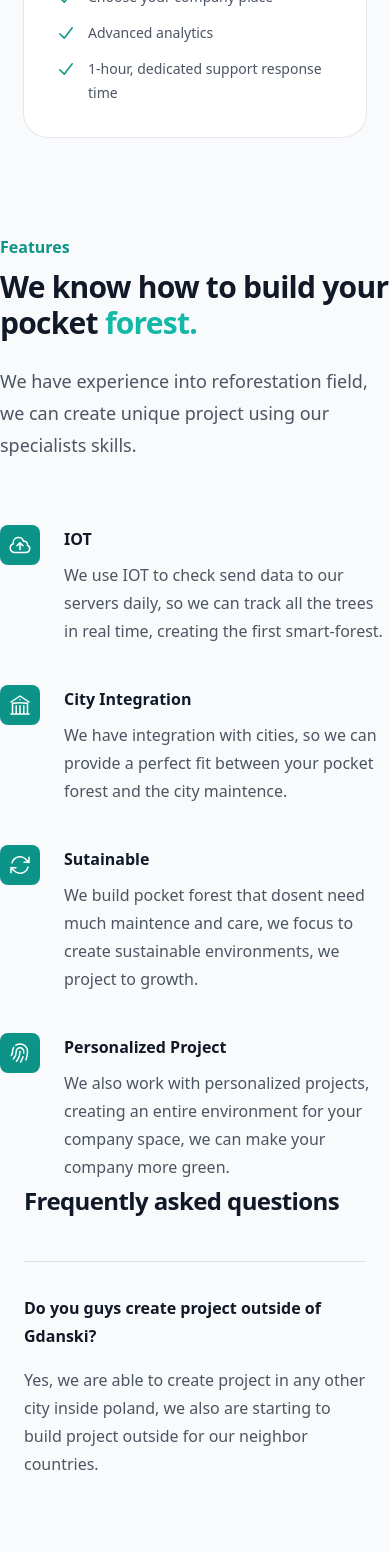
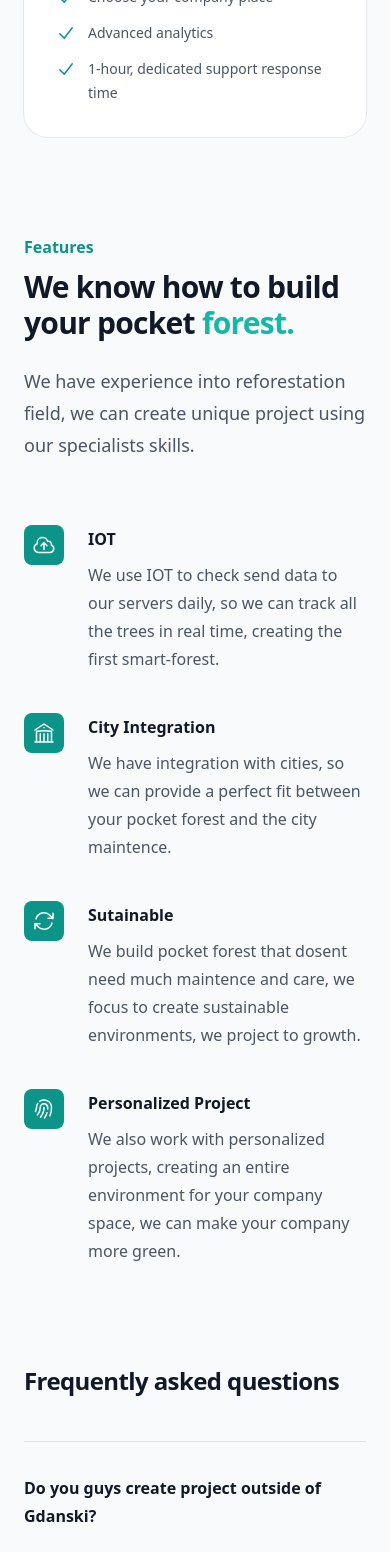
Before and after one commit to marcus-gomes-v/prompland, a Next.js app: page / in a window 390 px wide. Shown: the part 3140-4692 px from the top of the page. Built offline with nearby package versions, Linux system fonts and the light colour scheme; no server answers.

Commit message:
fix: solve problem with scrolling and bar collapse

```diff
--- a/components/navbar/navigation-home.tsx
+++ b/components/navbar/navigation-home.tsx
@@ -16,7 +16,7 @@ export default function NavigationHome() {
     <header className="sticky inset-x-0 top-0 z-50  bg-gray-50">
       <nav className="flex items-center justify-between p-3 lg:px-8" aria-label="Global">
         <div className="flex lg:flex-1">
-          <a href="#" className="-m-1.5 p-1.5 align-middle">
+          <a href="#home" className="-m-1.5 p-1.5 align-middle">
             <span className="sr-only">Pocket Forest</span>
             <img
               className="h-16 w-auto inline mr-3 mh-auto"
@@ -57,11 +57,11 @@ export default function NavigationHome() {
         <div className="fixed inset-0 z-50" />
         <Dialog.Panel className="fixed inset-y-0 right-0 z-50 w-full overflow-y-auto bg-white px-6 py-6 sm:max-w-sm sm:ring-1 sm:ring-gray-900/10">
           <div className="flex items-center justify-between">
-            <a href="#" className="-m-1.5 p-1.5">
+            <a href="#home" className="-m-1.5 p-1.5" onClick={() => setMobileMenuOpen(false)}>
               <span className="sr-only">Pocket Forest</span>
               <img
-                className="h-8 w-auto"
-                src="https://tailwindui.com/img/logos/mark.svg?color=indigo&shade=600"
+                className="h-16 w-auto inline mr-3 mh-auto"
+                src="/images/logos/logo.svg"
                 alt=""
               />
             </a>
@@ -78,9 +78,9 @@ export default function NavigationHome() {
             <div className="-my-6 divide-y divide-gray-500/10">
               <div className="space-y-2 py-6">
                 {navigation.map((item) => (
-                  <Link key={item.name} href={item.href}>
+                  <Link key={item.name} href={item.href} >
                     <a
-
+                      onClick={() => setMobileMenuOpen(false)}
                       className="-mx-3 block rounded-lg py-2 px-3 text-base font-semibold leading-7 text-gray-900 hover:bg-gray-50"
                     >
                       {item.name}
--- a/components/pages/home/faq.tsx
+++ b/components/pages/home/faq.tsx
@@ -10,7 +10,7 @@ const faqs = [
 
 export default function Faq() {
   return (
-    <div className="mx-auto max-w-2xl divide-y divide-gray-900/10 px-6 pb-8 sm:pt-12 sm:pb-24 lg:max-w-7xl lg:px-8 lg:pb-32">
+    <div className="mx-auto max-w-2xl divide-y divide-gray-900/10  mt-24 px-6 pb-8 sm:pt-12 sm:pb-24 lg:max-w-7xl lg:px-8 lg:pb-32">
       <h2 className="text-2xl font-bold leading-10 tracking-tight text-gray-900">Frequently asked questions</h2>
       <dl className="mt-10 space-y-8 divide-y divide-gray-900/10">
         {faqs.map((faq) => (
--- a/components/pages/home/features.tsx
+++ b/components/pages/home/features.tsx
@@ -35,7 +35,7 @@ const features = [
 
 export default function Features() {
   return (
-    <div id='features' className="mx-auto max-w-7xl pt-24">
+    <div id='features' className="mx-auto max-w-7xl pt-24 px-6">
       <div className="mx-auto max-w-2xl lg:text-center">
         <h2 className="text-base font-semibold leading-7 text-teal-600">Features</h2>
         <p className="mt-2 text-3xl font-bold tracking-tight text-gray-900 sm:text-4xl">
--- a/pages/index.tsx
+++ b/pages/index.tsx
@@ -18,7 +18,7 @@ export default function Home() {
       {/* Header */}
       <NavigationHome />
 
-      <main className="isolate">
+      <main id="home" className="isolate">
         {/* Hero section */}
         <Hero />
         {/* Logo cloud */}
```
